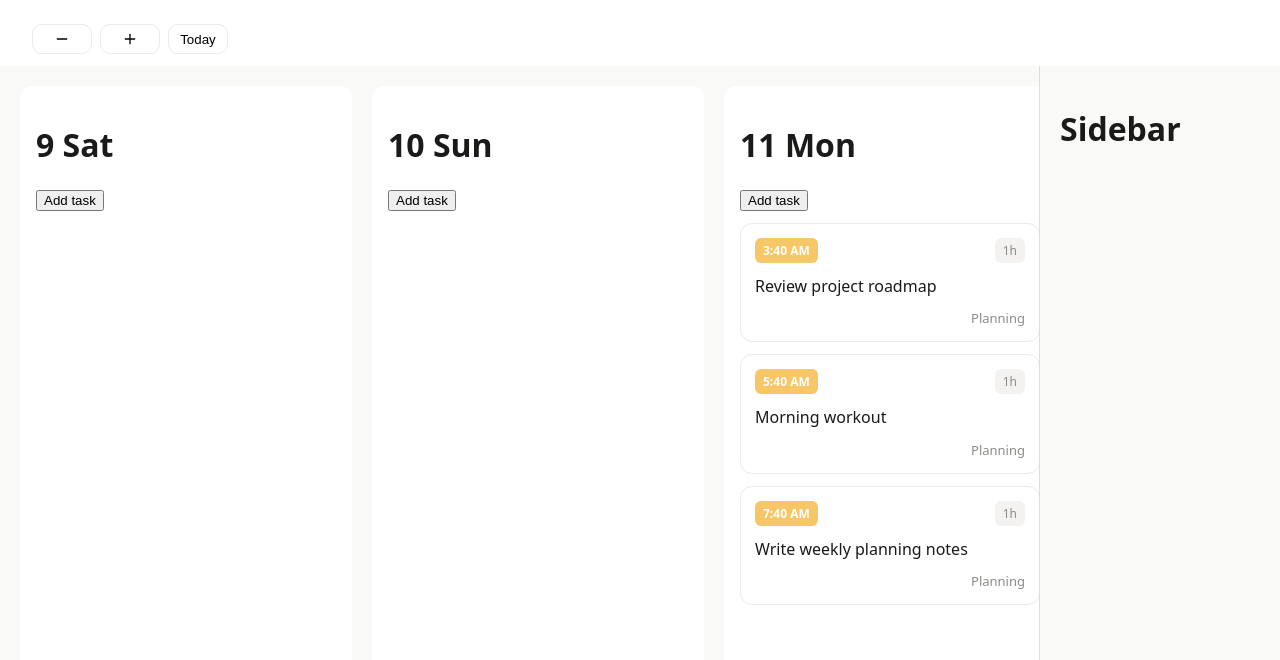
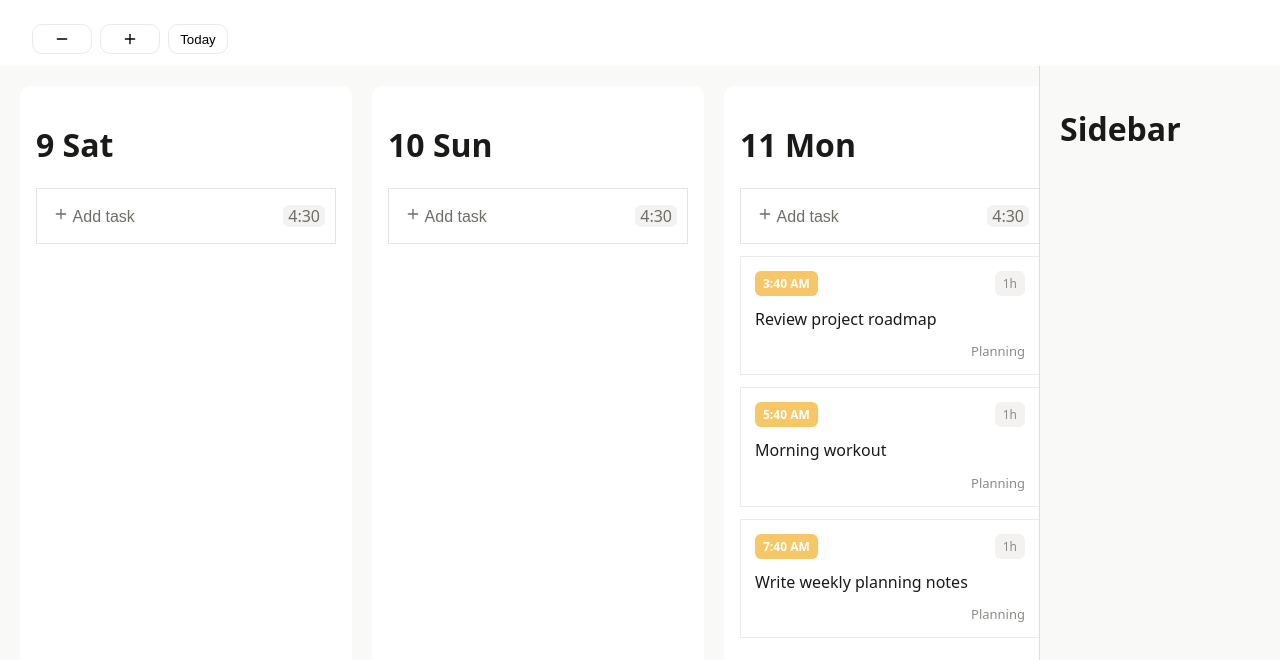
Before and after one commit to Matheus-Felipe-C/test-plugin, a Vue app: page / in a window 1280 px wide. Shown: the top 660 px of the page. Built offline with nearby package versions, Linux system fonts and the light colour scheme.

Commit message:
fix: moved date functions to utils/date.js

```diff
--- a/src/components/DayColumn.vue
+++ b/src/components/DayColumn.vue
@@ -1,19 +1,13 @@
 <script setup>
 import { computed } from 'vue';
 import Taskcard from './Taskcard.vue';
+import { Plus } from 'lucide-vue-next';
+import { isSameDay, formatTime, formatDuration } from '../utils/date';
 
 const props = defineProps({
     date: Date,
     tasks: Array,
 })
-
-function isSameDay(timestamp, date) {
-    const taskDate = new Date(timestamp * 1000);
-
-    return (
-        taskDate.toDateString() === date.toDateString()
-    );
-}
 
 const dayTasks = computed(() => {
     return props.tasks.filter(task => {
@@ -27,12 +21,17 @@ const formattedDate = computed(() => {
         day: 'numeric',
     });
 });
+
+
 </script>
 
 <template>
     <div class="day-column">
         <h1>{{ formattedDate }}</h1>
-        <button>Add task</button>
+        <div class="add-task">
+            <button><Plus :size="16"></Plus> Add task</button>
+            <p>4:30</p>
+        </div>
 
         <Taskcard
             v-for="task in dayTasks"
@@ -41,3 +40,42 @@ const formattedDate = computed(() => {
         />
     </div>
 </template>
+
+<style scoped>
+
+.day-column {
+    min-width: 300px;
+    background: var(--bg-card);
+    border-radius: var(--radius-md);
+    padding: 16px;
+}
+
+.add-task {
+    display: flex;
+    justify-content: space-between;
+    align-items: center;
+    border: 1px solid var(--border-primary);
+    padding: 0px 10px;
+}
+
+.add-task button {
+    background: none;
+    border: none;
+    color: var(--text-secondary);
+    font-size: 16px;
+}
+
+.add-task button:hover {
+    border-color: var(--border-hover);
+    transform: translateY(1px);
+    color: var(--text-primary);
+}
+
+.add-task p {
+    background: var(--bg-secondary);
+    padding: 0px 5px;
+    text-align: center;
+    color: var(--text-secondary);
+    border-radius: var(--radius-sm);
+}
+</style>
--- a/src/components/MainCalendar.vue
+++ b/src/components/MainCalendar.vue
@@ -142,12 +142,6 @@ body {
     padding: 20px;
 }
 
-.day-column {
-    min-width: 300px;
-    background: white;
-    border-radius: 12px;
-    padding: 16px;
-}
 
 .sidebar-container {
     width: 200px;
--- a/src/components/Taskcard.vue
+++ b/src/components/Taskcard.vue
@@ -1,15 +1,10 @@
 <script setup>
+import { formatTime, formatDuration } from '../utils/date';
+
 defineProps({
     task: Object,
 });
 
-function formatTime(timestamp) {
-    return new Date(timestamp * 1000)
-        .toLocaleTimeString('en-US', {
-            hour: 'numeric',
-            minute: '2-digit',
-        });
-}
 </script>
 
 <template>
@@ -19,7 +14,7 @@ function formatTime(timestamp) {
                 {{ formatTime(task.startAt) }}
             </span>
 
-            <span class="task-duration">1h</span>
+            <span class="task-duration">{{ formatDuration(task.startAt, task.endAt) }}</span>
         </div>
 
         <h3 class="task-title">
@@ -34,20 +29,20 @@ function formatTime(timestamp) {
 
 <style scoped>
 .task-card {
-    background: white;
+    background: var(--bg-card);
     border: 1px solid #eceae7;
-    border-radius: 12px;
+    border-radius: var(--border-primary);
     padding: 14px;
     margin-top: 12px;
     display: flex;
     flex-direction: column;
     gap: 12px;
-    transition: 0.2s ease;
+    transition: var(--transition-normal);
     cursor: pointer;
 }
 
 .task-card:hover {
-    border-color: #d8d5d1;
+    border-color: var(--border-hover);
     transform: translateY(-1px);
 }
 
--- /dev/null
+++ b/src/utils/date.js
@@ -0,0 +1,31 @@
+export function formatTime(timestamp) {
+    return new Date(timestamp * 1000)
+        .toLocaleTimeString([], {
+            hour: "numeric",
+            minute: '2-digit'
+        })
+}
+
+export function formatDuration(startAt, endAt) {
+    const totalMinutes = (endAt - startAt) / 60;
+    const hours = Math.floor(totalMinutes / 60);
+    const minutes = totalMinutes % 60;
+
+    if (hours > 0 && minutes > 0) {
+        return `${hours}h ${minutes}m`;
+    }
+
+    if (hours > 0) {
+        return `${hours}h`;
+    }
+
+    return `${minutes}m`
+}
+
+export function isSameDay(timestamp, date) {
+    const taskDate = new Date(timestamp * 1000);
+
+    return (
+        taskDate.toDateString() === date.toDateString()
+    );
+}
```
